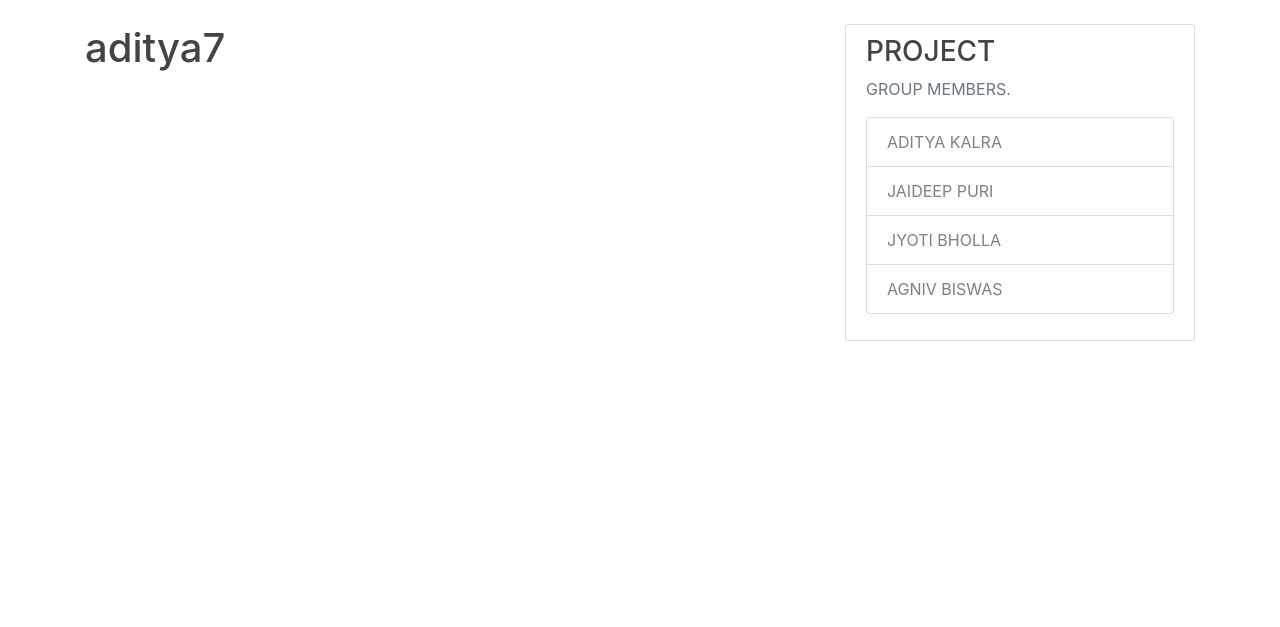
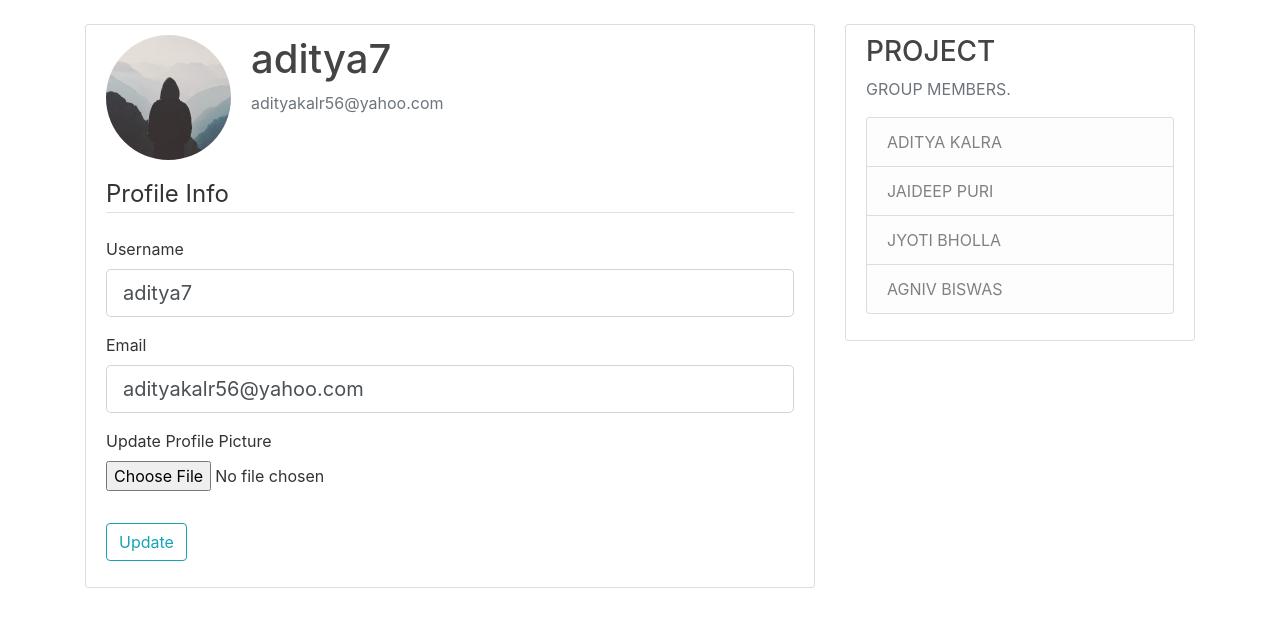
Before and after one commit to adityakalra581/Automated-fuel-stations, a Flask app: page /profile in a window 1280 px wide. Shown: the part 56-683 px from the top of the page. Run offline with Flask 2, Linux system fonts and the light colour scheme; a user stored in the database is signed in; some libraries are stand-ins or nearby versions.

Commit message:
Profile picture and Update

```diff
--- a/CODE/flask_blog/forms.py
+++ b/CODE/flask_blog/forms.py
@@ -1,4 +1,6 @@
 from flask_wtf import FlaskForm
+from flask_wtf.file import FileField, FileAllowed   ## For uploading different file formats.
+from flask_login import current_user
 from wtforms import StringField, PasswordField, SubmitField, BooleanField
 from wtforms.validators import DataRequired, Length, Email, EqualTo, ValidationError
 from flask_blog.models import User
@@ -41,3 +43,28 @@ class LoginForm(FlaskForm):
     password = PasswordField('Password', validators=[DataRequired()])
     remember = BooleanField('Remember Me')
     submit = SubmitField('Login')
+
+
+## For updating profile there and then.
+
+class UpdateProfileForm(FlaskForm):
+    username = StringField('Username',
+                           validators=[DataRequired(), Length(min=2, max=20)])
+    email = StringField('Email',
+                        validators=[DataRequired(), Email()])
+    picture = FileField('Update Profile Picture', validators=[FileAllowed(['jpg','png'])])
+## For updating the profile picture and the allowed extensions right now are jpg and png.
+
+    submit = SubmitField('Update')
+
+    def validate_username(self, username):
+        if username.data != current_user.username:
+            user = User.query.filter_by(username=username.data).first()
+            if user:
+                raise ValidationError('That username is taken. Please choose a different one.')
+
+    def validate_email(self, email):
+        if email.data != current_user.email:
+            user = User.query.filter_by(email=email.data).first()
+            if user:
+                raise ValidationError('That email is taken. Please choose a different one.')
--- a/CODE/flask_blog/routes.py
+++ b/CODE/flask_blog/routes.py
@@ -1,7 +1,9 @@
-
+import secrets
+import os
+from PIL import Image
 from flask import render_template, url_for, flash, redirect, request
 from flask_blog import app, db, bcrypt
-from flask_blog.forms import RegistrationForm, LoginForm
+from flask_blog.forms import RegistrationForm, LoginForm, UpdateProfileForm
 from flask_blog.models import User
 from flask_login import login_user,current_user, logout_user, login_required
 
@@ -79,10 +81,39 @@ def logout():
     logout_user()
     return redirect(url_for('home'))
 
-@app.route("/profile")
+def save_picture(form_picture):
+    random_hex = secrets.token_hex(8)
+    _, f_ext = os.path.splitext(form_picture.filename)
+    picture_fn = random_hex + f_ext
+    picture_path = os.path.join(app.root_path, 'static/profile_pics', picture_fn)
+
+    ## This will automatically reduce the size before saving.
+    ## Neccessaery for saving space and making website faster.
+    output_size = (125, 125)
+    i = Image.open(form_picture)
+    i.thumbnail(output_size)
+    i.save(picture_path)
+
+    return picture_fn
+
+@app.route("/profile", methods=['GET', 'POST'])
 @login_required
 def profile():
-    return render_template('profile.html',title='Profile')
+    form = UpdateProfileForm()
+    if form.validate_on_submit():
+        if form.picture.data:
+            picture_file = save_picture(form.picture.data)
+            current_user.image_file = picture_file
+        current_user.username = form.username.data
+        current_user.email = form.email.data
+        db.session.commit()
+        flash('Profile has been updated!','success')
+        return redirect(url_for('profile'))
+    elif request.method == 'GET':
+        form.username.data = current_user.username
+        form.email.data = current_user.email
+    image_file = url_for('static', filename = 'profile_pics/'+ current_user.image_file)
+    return render_template('profile.html',title='Profile',image_file=image_file,form = form )
 
 ## @login_required will make sure that "/account" page will prompt the user to log in
 ## if already not logged in.
--- a/CODE/flask_blog/templates/profile.html
+++ b/CODE/flask_blog/templates/profile.html
@@ -1,4 +1,58 @@
 {% extends "layout.html" %}
 {% block content %}
-    <h1>{{ current_user.username }}</h1>
+    <div class="content-section">
+        <div class="media">
+          <img class="rounded-circle account-img" src="{{ image_file }}">
+          <div class="media-body">
+            <h2 class="account-heading">{{ current_user.username }}</h2>
+            <p class="text-secondary">{{ current_user.email }}</p>
+          </div>
+        </div>
+            <form method="POST" action="" enctype="multipart/form-data">
+                <!-- enctype here is specifically used for passing image correctly -->
+                {{ form.hidden_tag() }}
+                <fieldset class="form-group">
+                    <legend class="border-bottom mb-4">Profile Info</legend>
+                    <div class="form-group">
+                        {{ form.username.label(class="form-control-label") }}
+
+                        {% if form.username.errors %}
+                            {{ form.username(class="form-control form-control-lg is-invalid") }}
+                            <div class="invalid-feedback">
+                                {% for error in form.username.errors %}
+                                    <span>{{ error }}</span>
+                                {% endfor %}
+                            </div>
+                        {% else %}
+                            {{ form.username(class="form-control form-control-lg") }}
+                        {% endif %}
+                    </div>
+                    <div class="form-group">
+                        {{ form.email.label(class="form-control-label") }}
+                        {% if form.email.errors %}
+                            {{ form.email(class="form-control form-control-lg is-invalid") }}
+                            <div class="invalid-feedback">
+                                {% for error in form.email.errors %}
+                                    <span>{{ error }}</span>
+                                {% endfor %}
+                            </div>
+                        {% else %}
+                            {{ form.email(class="form-control form-control-lg") }}
+                        {% endif %}
+                    </div>
+                    <div class="form-group">
+                        {{ form.picture.label() }}
+                        {{ form.picture(class="form-control-file") }}
+                        {% if form.picture.errors %}
+                            {% for error in form.picture.errors %}
+                                <span class="text-danger">{{ error }}</span></br>
+                            {% endfor %}
+                        {% endif %}
+                    </div>
+                </fieldset>
+                <div class="form-group">
+                    {{ form.submit(class="btn btn-outline-info") }}
+                </div>
+            </form>
+    </div>
 {% endblock content %}
```
Also changed, not shown: CODE/flask_blog/site.db, CODE/flask_blog/static/profile_pics/80fccc27a6683762.jpg (added), CODE/flask_blog/static/profile_pics/a0afa792584ebd5b.jpg (added), CODE/flask_blog/static/profile_pics/default.jpg (added).
